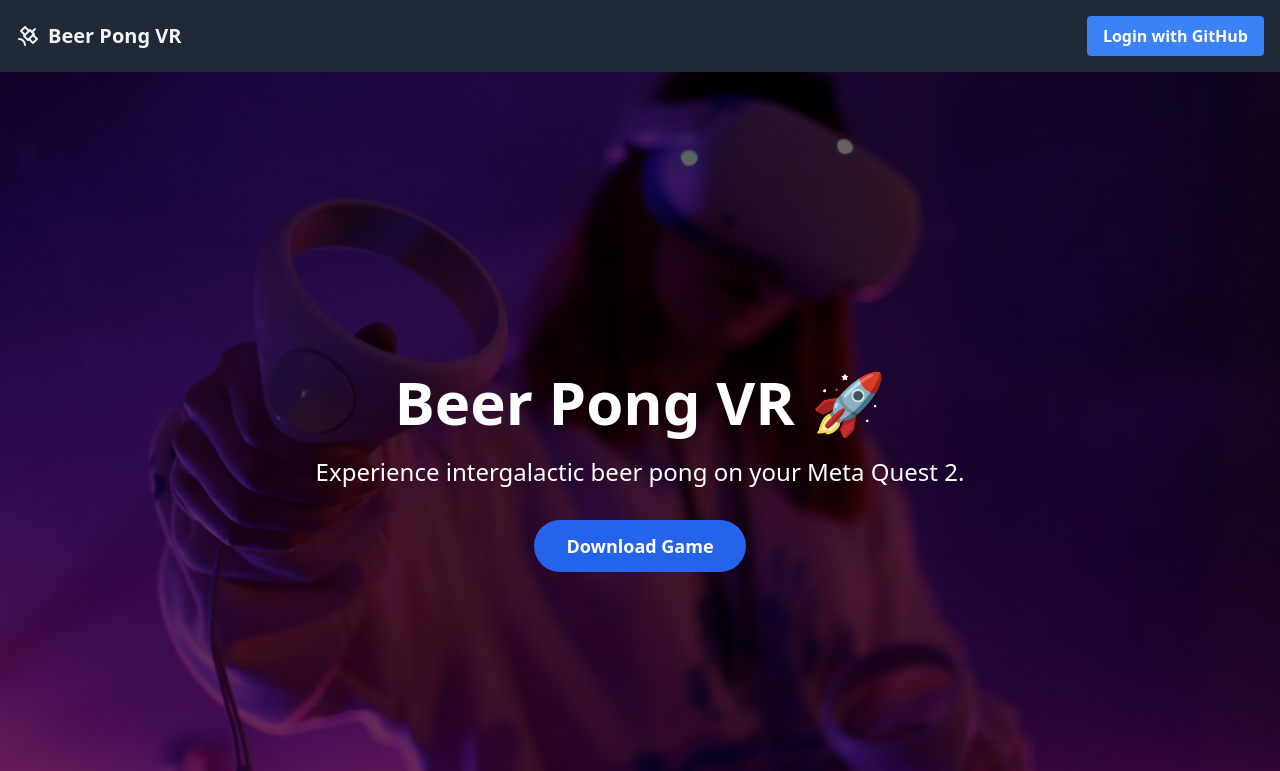
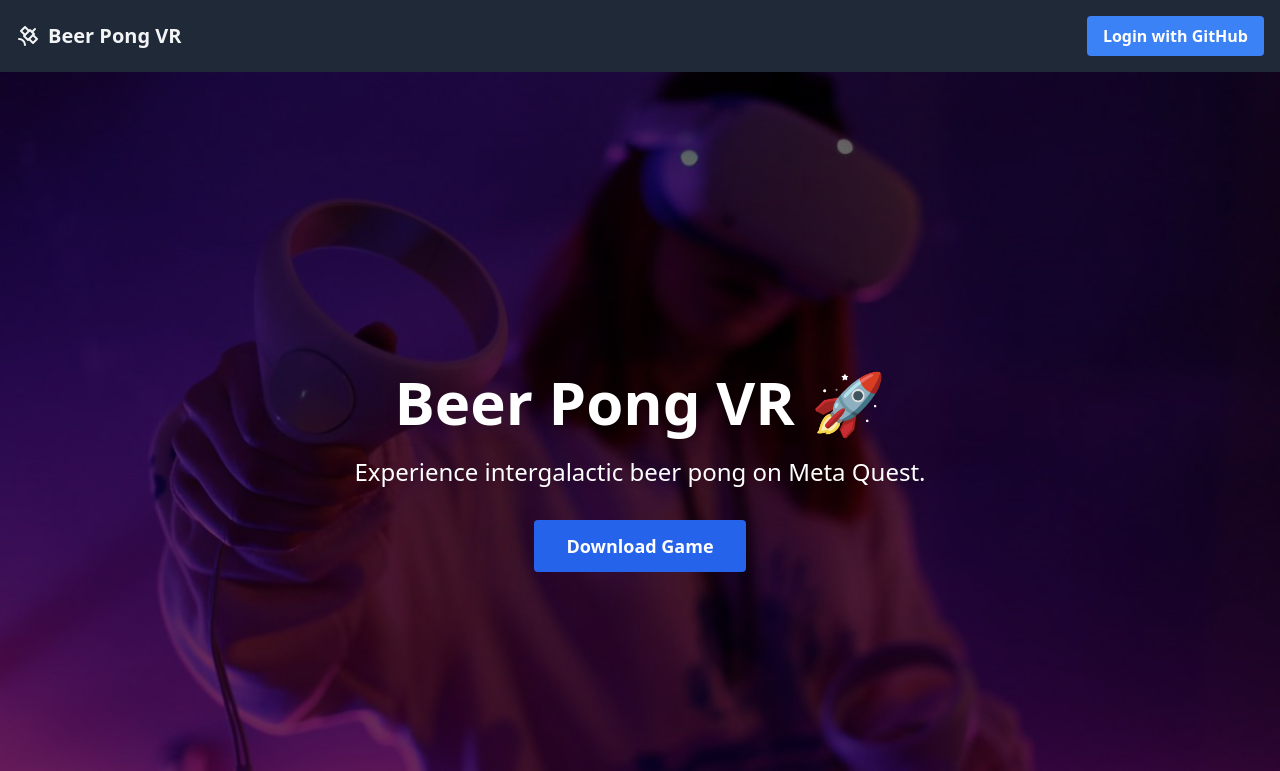
Before and after one commit to kaenovsky/xr-rancho, a Next.js app: page / in a window 1280 px wide. Shown: the top 771 px of the page. Built offline with nearby package versions, Linux system fonts and the light colour scheme; no server answers; the database is empty.

Commit message:
Wording change

```diff
--- a/src/pages/index.tsx
+++ b/src/pages/index.tsx
@@ -160,11 +160,11 @@
             Beer Pong VR 🚀
           </h2>
           <p className="text-xl md:text-2xl text-white mb-8 max-w-2xl drop-shadow-md">
-            Experience intergalactic beer pong on your Meta Quest 2.
+            Experience intergalactic beer pong on Meta Quest.
           </p>
           <a
             href="#download"
-            className="bg-blue-600 hover:bg-blue-700 text-white font-bold py-3 px-8 rounded-full text-lg transition duration-300 ease-in-out transform hover:scale-105"
+            className="bg-blue-600 hover:bg-blue-700 text-white font-bold py-3 px-8 rounded text-lg transition duration-300 ease-in-out transform hover:scale-105"
           >
             Download Game
           </a>
```
Also changed, not shown: 1 other file (tests, documents, lock files or other folders).
